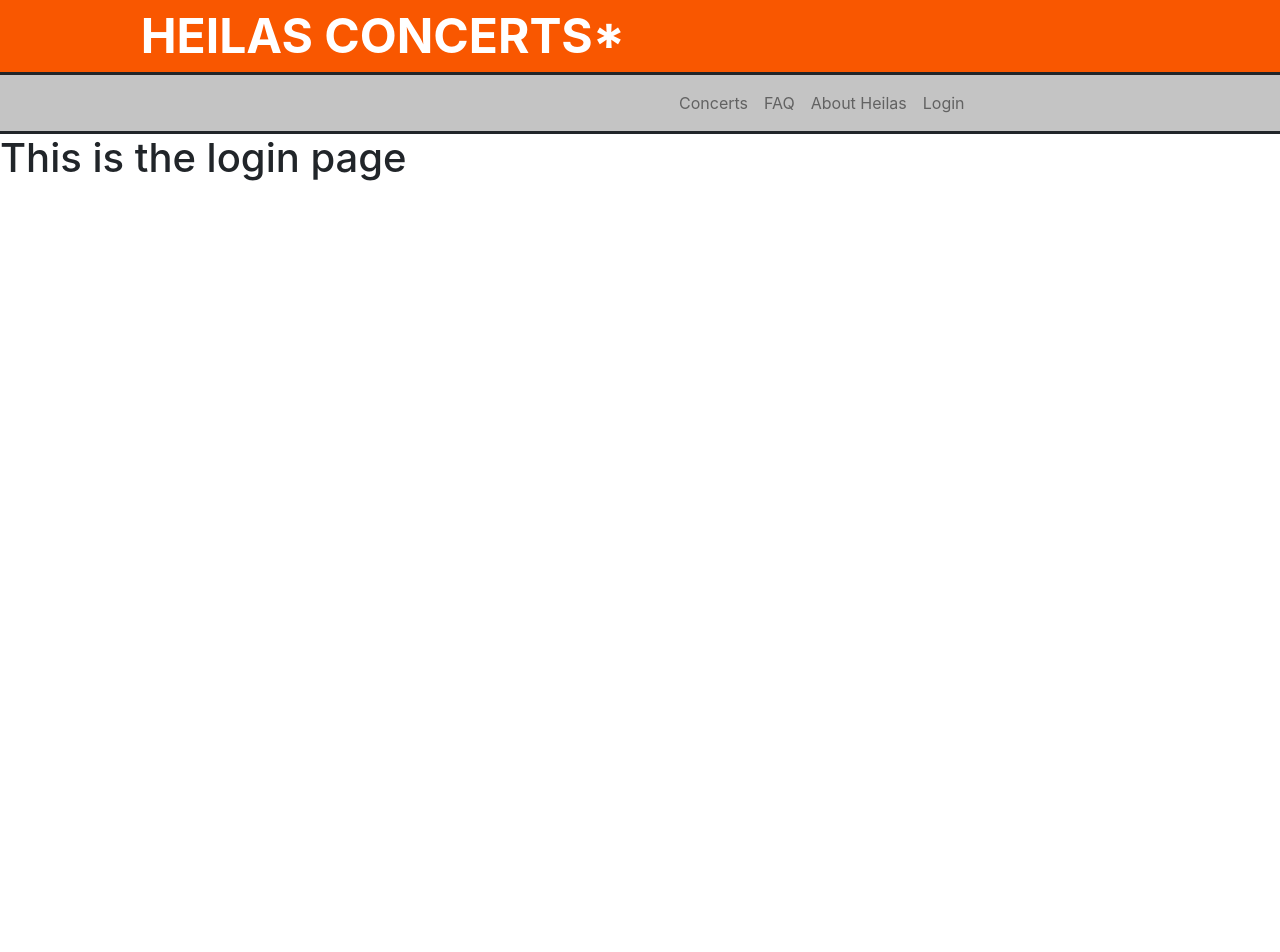
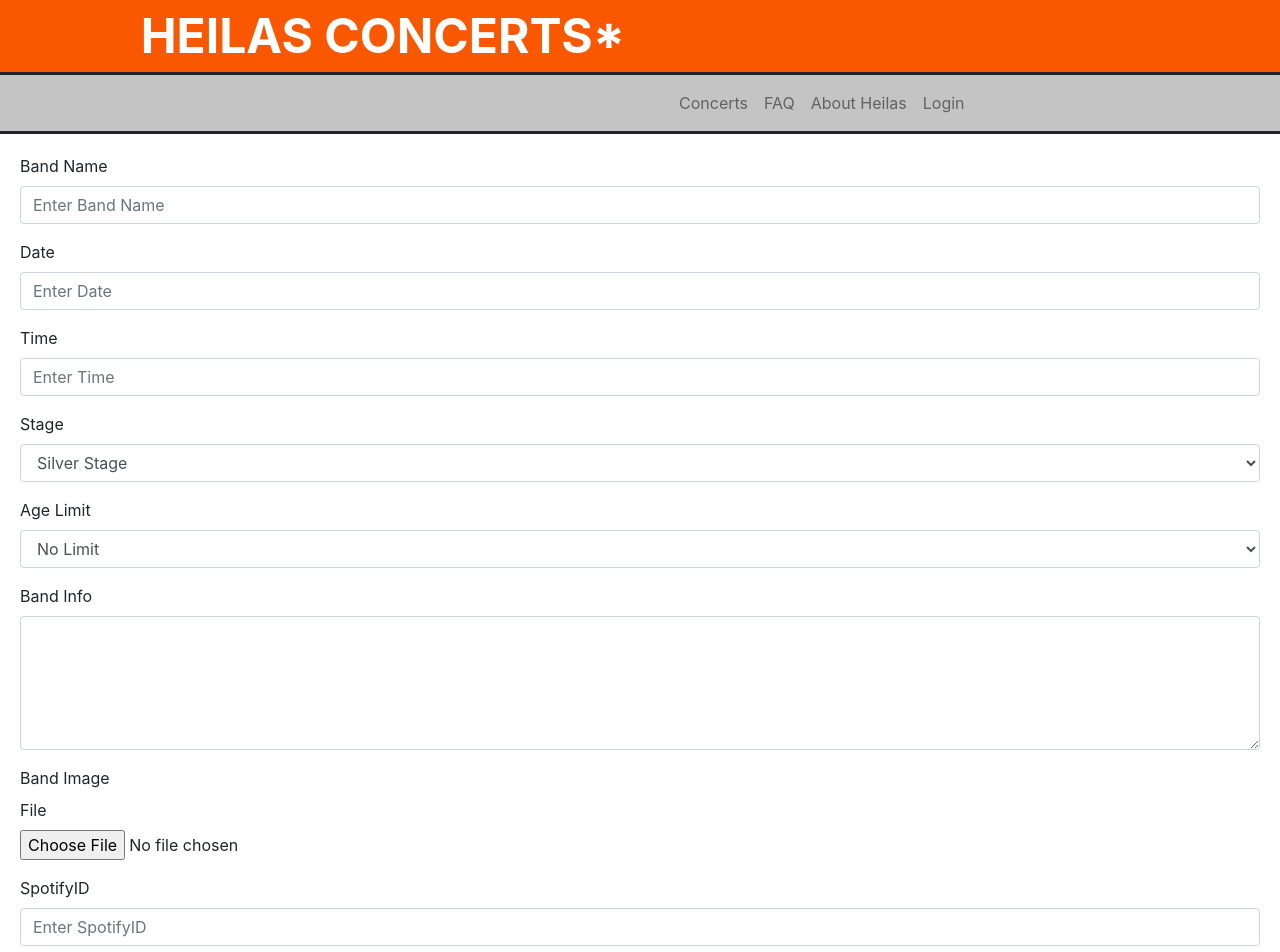
Before and after one commit to niCognition/Heilas-Conserts, a Next.js app in the folder heilas-conserts/: page /login in a window 1280 px wide. Shown: the top 952 px of the page. Before the commit the page ends 800 px from the top, so only its background shows below. Built offline with nearby package versions, Linux system fonts and the light colour scheme.

Commit message:
SpotifyID added to Form + css

```diff
--- a/heilas-conserts/components/inputcomponent.js
+++ b/heilas-conserts/components/inputcomponent.js
@@ -1,5 +1,6 @@
 import React from 'react';
-import { Form } from 'react-bootstrap';
+import { Form, Button } from 'react-bootstrap';
+import styles from './inputcomponent.module.css';
 
 
 const InputForm = () => {
@@ -7,7 +8,7 @@ const InputForm = () => {
 
     return (
 
-        <Form>
+        <Form className={styles.Form}>
             <Form.Group>
                 <Form.Label>Band Name</Form.Label>
                 <Form.Control type="text" placeholder="Enter Band Name"/>
@@ -47,6 +48,10 @@ const InputForm = () => {
                     label="File"
                     />
             </Form.Group>
+            <Form.Group>
+                <Form.Label>SpotifyID</Form.Label>
+                <Form.Control type="text" placeholder="Enter SpotifyID"/>
+            </Form.Group>
             <Button type="submit" variant="secondary">Register Concert</Button>
         </Form>
 
--- /dev/null
+++ b/heilas-conserts/components/inputcomponent.module.css
@@ -0,0 +1,5 @@
+.Form {
+
+    padding: 20px;
+
+}
--- a/heilas-conserts/package.json
+++ b/heilas-conserts/package.json
@@ -9,9 +9,9 @@
   },
   "dependencies": {
     "bootstrap": "^4.6.0",
-    "next": "10.0.5",
-    "react": "17.0.1",
+    "next": "^10.0.6",
+    "react": "^17.0.1",
     "react-bootstrap": "^1.4.3",
-    "react-dom": "17.0.1"
+    "react-dom": "^17.0.1"
   }
 }
--- a/heilas-conserts/pages/login.js
+++ b/heilas-conserts/pages/login.js
@@ -1,12 +1,13 @@
 import React from 'react'
 import TopBanner from '../components/topbannercomponent.js'
+import InputForm from '../components/inputcomponent.js'
 
 
 export default function Login() {
     return (
         <div>
             <TopBanner />
-            <h1>This is the login page</h1>
+            <InputForm />
         </div>
     )
 }
```
Also changed, not shown: 1 other file (tests, documents, lock files or other folders).
